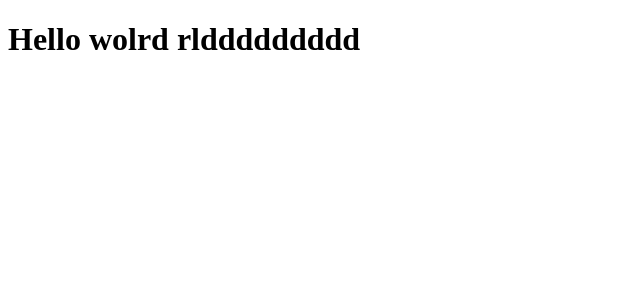
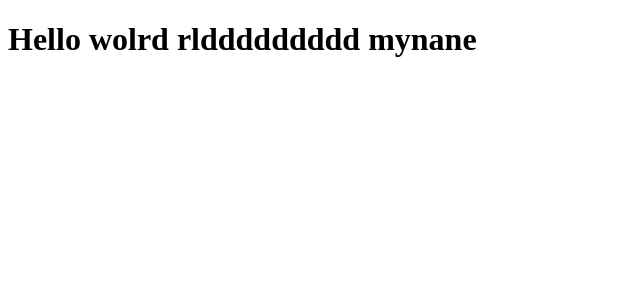
Before and after one commit to pardparw/nextjss, a Next.js app: page / in a window 1280 px wide. Shown: the top 300 px of the page, without its empty margins (0-640 px from the left). Built offline with nearby package versions, Linux system fonts and the light colour scheme.

Commit message:
Update page.tsx

```diff
--- a/src/app/page.tsx
+++ b/src/app/page.tsx
@@ -5,6 +5,7 @@ export default function Home() {
     <main className="flex min-h-screen flex-col items-center justify-between p-24">
       <h1>
         Hello wolrd rlddddddddd
+        mynane
       </h1>
 
     </main>
```
